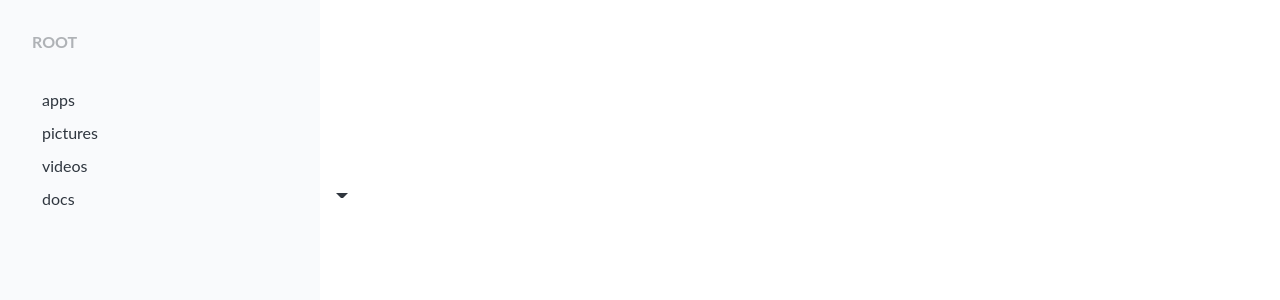
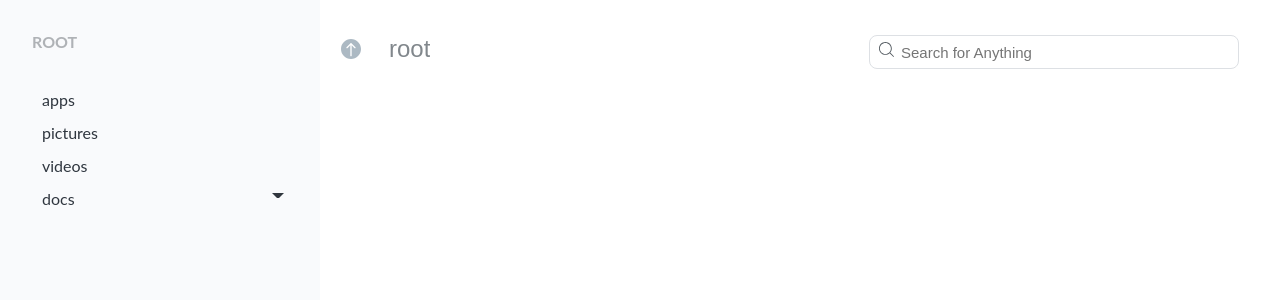
Before and after one commit to satyaki1/react-web-file-system, a React (Create React App) app: page / in a window 1280 px wide. Shown: the top 300 px of the page. Built offline with nearby package versions, Linux system fonts and the light colour scheme.

Commit message:
feat: Added Search bar & Navigation in header section

```diff
--- a/src/App.js
+++ b/src/App.js
@@ -5,6 +5,8 @@ import { BrowserRouter } from "react-router-dom";
 import { createStore } from "redux";
 import reducers from "./reducers";
 import generateFileSystem from "./utils/defaultFileSystem";
+import Navigation from "./components/Navigation";
+import SearchBar from "./components/SearchBar";
 import "./App.css";
 import styled from "styled-components";
 import Sidebar from "./components/Sidebar";
@@ -19,18 +21,27 @@ const store = createStore(reducers, {
 function App() {
   return (
     <Provider store={store}>
+      {/* <Router> */}
         <BrowserRouter>
           <Fragment>
             <Sidebar></Sidebar>
+            <Container>
+              <TopBar>
+                <Navigation />
+                <SearchBar />
+              </TopBar>
+              {/* <Route path="*" component={Grid} /> */}
+            </Container>
           </Fragment>
         </BrowserRouter>
+      {/* </Router> */}
     </Provider>
   );
 }
 
 const Container = styled.div`
   padding: 41px;
-  margin-left: 320px;
+  margin-left: 300px;
   transition: margin-left 250ms ease-in;
   @media screen and (max-width: 768px) {
     margin-left: 0px;
@@ -40,9 +51,6 @@ const Container = styled.div`
 
 const TopBar = styled.div`
   display: flex;
-  @media screen and (max-width: 768px) {
-    display: block;
-  }
 `;
 
 
--- /dev/null
+++ b/src/components/Navigation/GoBack.js
@@ -0,0 +1,10 @@
+import React from 'react';
+
+export default props => (
+  <svg viewBox="0 0 476.737 476.737" height={props.size ? props.size : '20px'}>
+    <path
+      fill={props.fill ? props.fill : '#090509'}
+      d="M238.369 0C106.726 0 0 106.726 0 238.369c0 131.675 106.726 238.369 238.369 238.369 131.675 0 238.369-106.694 238.369-238.369C476.737 106.726 370.043 0 238.369 0zm106.598 217.837c-6.134 6.198-16.273 6.198-22.47 0L254.26 149.6v247.681c0 8.74-7.151 15.891-15.891 15.891-8.772 0-15.891-7.151-15.891-15.891V149.6l-68.205 68.237c-6.198 6.198-16.273 6.198-22.47 0s-6.198-16.273 0-22.47l95.347-95.347.095-.095 5.022-3.337a15.684 15.684 0 0 1 12.109 0l5.212 3.401 95.347 95.347c6.23 6.228 6.23 16.272.032 22.501z"
+    />
+  </svg>
+);
--- /dev/null
+++ b/src/components/Navigation/index.js
@@ -0,0 +1,51 @@
+import React from "react";
+import { useHistory, useLocation } from "react-router-dom";
+
+import { Container, Path } from "./styles";
+import GoBack from "./GoBack";
+
+const showPath = (path) => {
+  const pathArr = path.split("/").filter((p) => p);
+  const len = pathArr.length;
+  const arr = [<span key={0}>{` root `}</span>];
+
+  pathArr.map((p, _) => {
+    _ === len - 1
+      ? arr.push(
+          <span className="currentPath" key={_ + 1}>
+            / {p}
+          </span>
+        )
+      : arr.push(<span key={_ + 1}>{` / ${p} `}</span>);
+  });
+  return arr;
+};
+
+const goBack = (path) => {
+  let newPath = path.split("/");
+  newPath.splice(newPath.length - 1, 1);
+  return newPath.join("/");
+};
+
+const updateRoute = (location, history) => {
+  if (location.pathname === "/") {
+    return null;
+  } else {
+    history.push(goBack(location.pathname));
+  }
+};
+
+const Navigation = () => {
+  const location = useLocation();
+  const history = useHistory();
+  return (
+    <Container>
+      <div style={{ marginTop: -2, cursor: "pointer" }} onClick={() => updateRoute(location, history)}>
+        <GoBack fill={location.pathname === "/" ? "#acb9c3" : "#545B61"} />
+      </div>
+      <Path>{showPath(location.pathname)}</Path>
+    </Container>
+  );
+};
+
+export default Navigation;
--- /dev/null
+++ b/src/components/Navigation/styles.js
@@ -0,0 +1,23 @@
+import styled from 'styled-components';
+
+export const Container = styled.div`
+  width: 60%;
+  display: flex;
+`;
+
+export const Path = styled.p`
+  font-family: 'Proxima Nova', sans-serif;
+  font-size: 24px;
+  color: #81878c;
+  font-weight: lighter;
+  margin: -6px 0px 0px 28px;
+  word-spacing: 2px;
+  white-space: nowrap;
+  overflow: hidden;
+  text-overflow: ellipsis;
+  direction: rtl;
+
+  & .currentPath {
+    color: #001800;
+  }
+`;
--- /dev/null
+++ b/src/components/SearchBar/Filter.js
@@ -0,0 +1,21 @@
+import React, { Component } from "react";
+import { GLOBAL, LOCAL } from "../../utils/constants";
+import { FilterContainer } from "./styles";
+
+const Filter = ({ mode, handleMode }) => {
+  return (
+    <FilterContainer>
+      Search:
+      <FilterContainer.Options>
+        <span className={mode === LOCAL ? "selected" : ""} onClick={() => handleMode(LOCAL)}>
+          Local
+        </span>
+        <span className={mode === GLOBAL ? "selected" : ""} onClick={() => handleMode(GLOBAL)}>
+          Global
+        </span>
+      </FilterContainer.Options>
+    </FilterContainer>
+  );
+};
+
+export default Filter;
--- /dev/null
+++ b/src/components/SearchBar/MagnifyIcon.js
@@ -0,0 +1,12 @@
+import React from 'react';
+
+export default props => (
+  <div style={props.style}>
+    <svg viewBox="0 0 451 451" height={props.size ? props.size : '20px'}>
+      <path
+        fill={props.fill ? props.fill : '#090509'}
+        d="M447.05 428l-109.6-109.6c29.4-33.8 47.2-77.9 47.2-126.1C384.65 86.2 298.35 0 192.35 0 86.25 0 .05 86.3.05 192.3s86.3 192.3 192.3 192.3c48.2 0 92.3-17.8 126.1-47.2L428.05 447c2.6 2.6 6.1 4 9.5 4s6.9-1.3 9.5-4c5.2-5.2 5.2-13.8 0-19zM26.95 192.3c0-91.2 74.2-165.3 165.3-165.3 91.2 0 165.3 74.2 165.3 165.3s-74.1 165.4-165.3 165.4c-91.1 0-165.3-74.2-165.3-165.4z"
+      />
+    </svg>
+  </div>
+);
--- /dev/null
+++ b/src/components/SearchBar/SearchResults.js
@@ -0,0 +1,38 @@
+import React, { Component, Fragment } from "react";
+import { useHistory } from "react-router";
+import FileIcon from "../../assets/img/file.png";
+import FolderIcon from "../../assets/img/folder.png";
+import { FILE } from "../../utils/constants";
+import { Result, NoResult, Img, Path } from "./styles";
+
+const SearchResults = ({ data, term, closeResult }) => {
+  const history = useHistory();
+
+  const handleClick = (arr) => {
+    const path = arr.type === FILE ? arr.parentPath : arr.path;
+    history.push(path);
+    closeResult();
+  };
+
+  data = data.filter((arr) => arr.name.match(term) !== null);
+  return (
+    <Fragment>
+      {data.length > 0 ? (
+        data.map((arr) => (
+          <Result key={arr.path} onClick={() => handleClick(arr)}>
+            <div>
+              <Img src={arr.type == FILE ? FileIcon : FolderIcon} />
+              {arr.name}
+            </div>
+
+            <Path>{arr.path}</Path>
+          </Result>
+        ))
+      ) : (
+        <NoResult>No Result</NoResult>
+      )}
+    </Fragment>
+  );
+};
+
+export default SearchResults;
--- /dev/null
+++ b/src/components/SearchBar/index.js
@@ -0,0 +1,87 @@
+import React, { Component, createRef, Fragment } from 'react';
+import { withRouter } from 'react-router-dom';
+import { connect } from 'react-redux';
+import MagnifyIcon from './MagnifyIcon';
+import SearchResults from './SearchResults';
+import Filter from './Filter';
+import { Container, Line, Input } from './styles';
+import { showPathEntries } from '../../utils/fileSystem';
+import { LOCAL } from '../../utils/constants';
+
+class SearchBar extends Component {
+  _ref = createRef();
+  state = {
+    term: '',
+    width: 0,
+    mode: LOCAL,
+    data: null
+  };
+
+  componentDidMount() {
+    this.setState(() => {
+      const { width } = getComputedStyle(this._ref.current);
+      return {
+        width
+      };
+    });
+  }
+
+  handleMode = mode => {
+    this.setState({
+      mode
+    });
+  };
+
+  render() {
+    return (
+      <Input placeholder="Search for anything" ref={this._ref}>
+        <MagnifyIcon
+          fill="#545B61"
+          style={{
+            position: 'absolute',
+            pointerEvents: 'none',
+            left: 9,
+            marginTop: 5
+          }}
+          size={15}
+        />
+        <input
+          placeholder="Search for Anything"
+          value={this.state.term}
+          onChange={event => this.setState({ term: event.target.value })}
+        />
+        {this.state.term.length > 0 ? (
+          <Container style={{ width: this.state.width }}>
+            <Filter mode={this.state.mode} handleMode={this.handleMode} />
+            <Line />
+            <SearchResults
+              style={{ width: this.state.width }}
+              term={this.state.term}
+              isDraggable={false}
+              data={
+                this.state.mode === LOCAL
+                  ? this.props.entry
+                  : Object.keys(this.props.fileSystem).map(
+                      id => this.props.fileSystem[id]
+                    )
+              }
+              closeResult={() => this.setState({ term: '' })}
+            />
+          </Container>
+        ) : (
+          ''
+        )}
+      </Input>
+    );
+  }
+}
+
+const mapStateToProps = (state, ownProps) => {
+  const path = ownProps.location.pathname;
+  return {
+    entry: showPathEntries(path, state.fileSystem),
+    fileSystem: state.fileSystem
+  };
+};
+
+export default withRouter(connect(mapStateToProps)(SearchBar));
--- /dev/null
+++ b/src/components/SearchBar/styles.js
@@ -0,0 +1,96 @@
+import styled from 'styled-components';
+
+export const Container = styled.div`
+  position: absolute;
+  left: -1px;
+  top: 33px;
+  z-index: 2000;
+  background: #ffffff;
+  border: 1px solid rgba(221, 224, 228, 0.7);
+  box-shadow: 0 16px 64px 0 rgba(0, 0, 0, 0.08);
+  border-radius: 8px;
+`;
+
+export const Line = styled.hr`
+  background: #eeeff1;
+  padding: 0;
+  margin: -3px 0;
+  opacity: 0.25;
+`;
+
+export const Input = styled.div`
+  margin-top: -6px;
+  width: 40%;
+  position: relative;
+  height: 32px;
+  display: flex;
+  border-radius: 8px;
+  border: 1px solid #dde0e4;
+  padding: 0 8px;
+  font-family: Lato, sans-serif;
+  outline: none;
+  input {
+    border: 0;
+    width: 100%;
+    font-size: 15px;
+    padding: 0 0 0 23px;
+    & ::placeholder {
+      color: #afb2b6;
+    }
+  }
+`;
+
+export const FilterContainer = styled.div`
+  display: flex;
+  padding: 10px;
+  justify-content: flex-start;
+`;
+
+FilterContainer.Options = styled.div`
+  border: none;
+  & span {
+    background: #82878b;
+    padding: 2px;
+    border-radius: 8px;
+    color: white;
+    margin: 20px 5px;
+    font-size: 15px;
+    cursor: pointer;
+    padding: 2px 10px;
+    &.selected {
+      background: #051702;
+    }
+  }
+`;
+
+export const Result = styled.div`
+  padding: 10px;
+  display: flex;
+  white-space: nowrap;
+  max-height: 100px;
+  justify-content: space-between;
+  border-bottom: 2px solid rgba(238, 239, 241, 0.5);
+  &:hover {
+    background: #eeeff1;
+  }
+`;
+
+export const Path = styled.div`
+  white-space: nowrap;
+  overflow: hidden;
+  text-overflow: ellipsis;
+  color: #b1b1b1;
+`;
+
+export const Img = styled.img`
+  width: 23px;
+  height: 20px;
+  margin-bottom: -3px;
+  margin-right: 6px;
+`;
+
+export const NoResult = styled.div`
+  padding: 10px;
+  display: flex;
+  border-bottom: 2px solid rgba(238, 239, 241, 0.5);
+`;
--- a/src/components/Sidebar/Collapse.js
+++ b/src/components/Sidebar/Collapse.js
@@ -1,9 +1,9 @@
 import React, { useState } from "react";
 import { CollapseContainer } from "./styles";
 
-function Collapse(props) {
+const Collapse = (props) => {
   const [visible, handleVisible] = useState(false);
   return <CollapseContainer>{props.children(visible, () => handleVisible(!visible))}</CollapseContainer>;
-}
+};
 
 export default Collapse;
--- a/src/components/Sidebar/SideMenu.js
+++ b/src/components/Sidebar/SideMenu.js
@@ -10,14 +10,15 @@ const SideMenu = ({ fileStructure }) => {
   const location = useLocation();
   const fileStructureTree = generateTreeFromList(fileStructure);
   const children = fileStructureTree[0].children;
+
   const handler = (children, value) => {
-
     let i = value + 1;
     return children && children.length > 0
       ? children.map((entry) => {
           entry = fileStructure[entry]
           if (entry.type == FILE) return;
-          const flag = entry.children ? (entry.children.length ? true : false) : false;
+          const flag = entry.children ?.length ? true : false;
+
           if (!flag) {
             return (
               <LinkContainer
@@ -31,6 +32,7 @@ const SideMenu = ({ fileStructure }) => {
               </LinkContainer>
             );
           }
+
           return (
             <Collapse index={i} key={entry.path}>
               {(visible, handleVisible) => {
--- a/src/components/Sidebar/styles.js
+++ b/src/components/Sidebar/styles.js
@@ -39,7 +39,6 @@ export const Root = styled.div`
 `;
 
 export const LinkContainer = styled.div`
-  width: 100%;
   position: relative;
   padding: 7px 32px;
   font-family: Lato, sans-serif;
```
